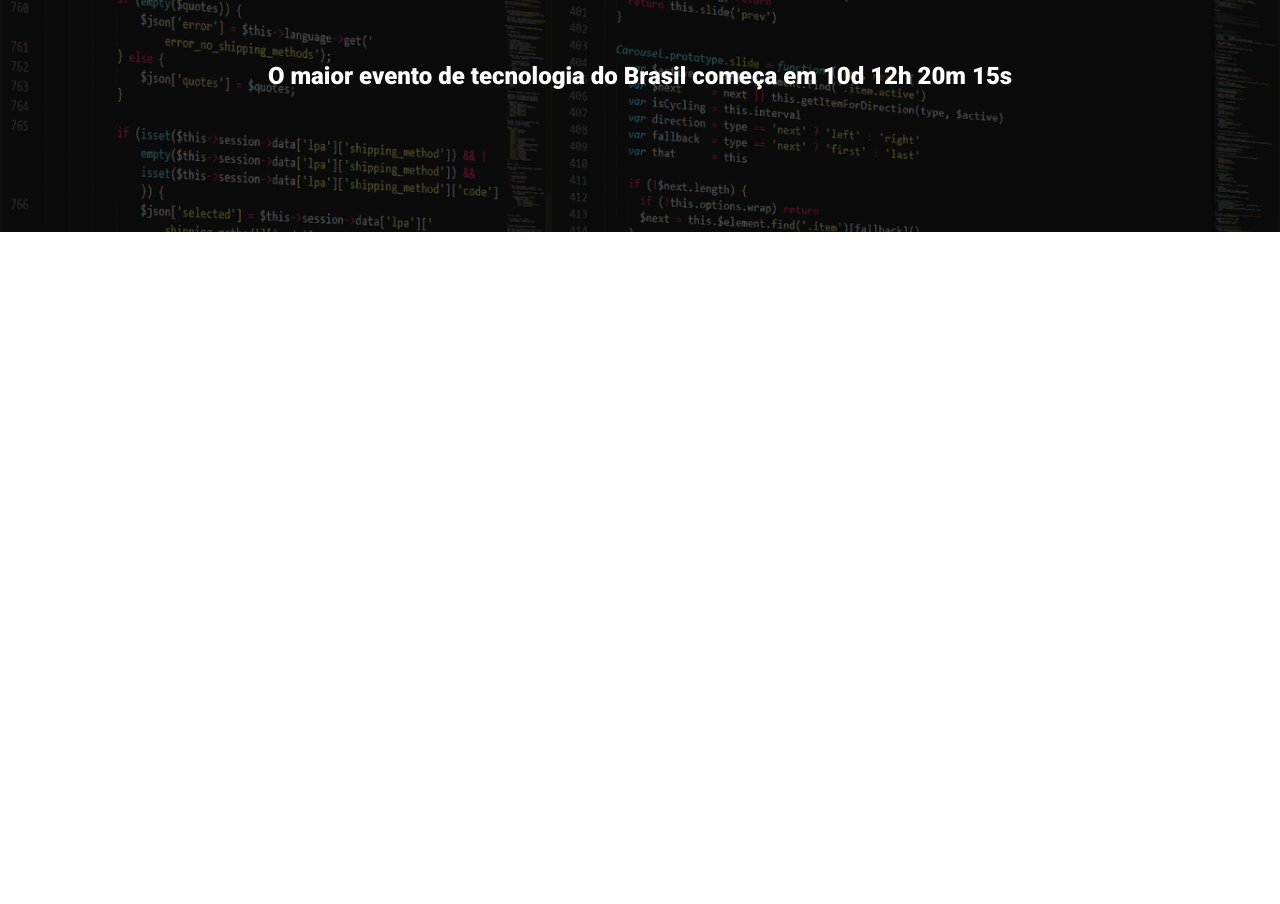
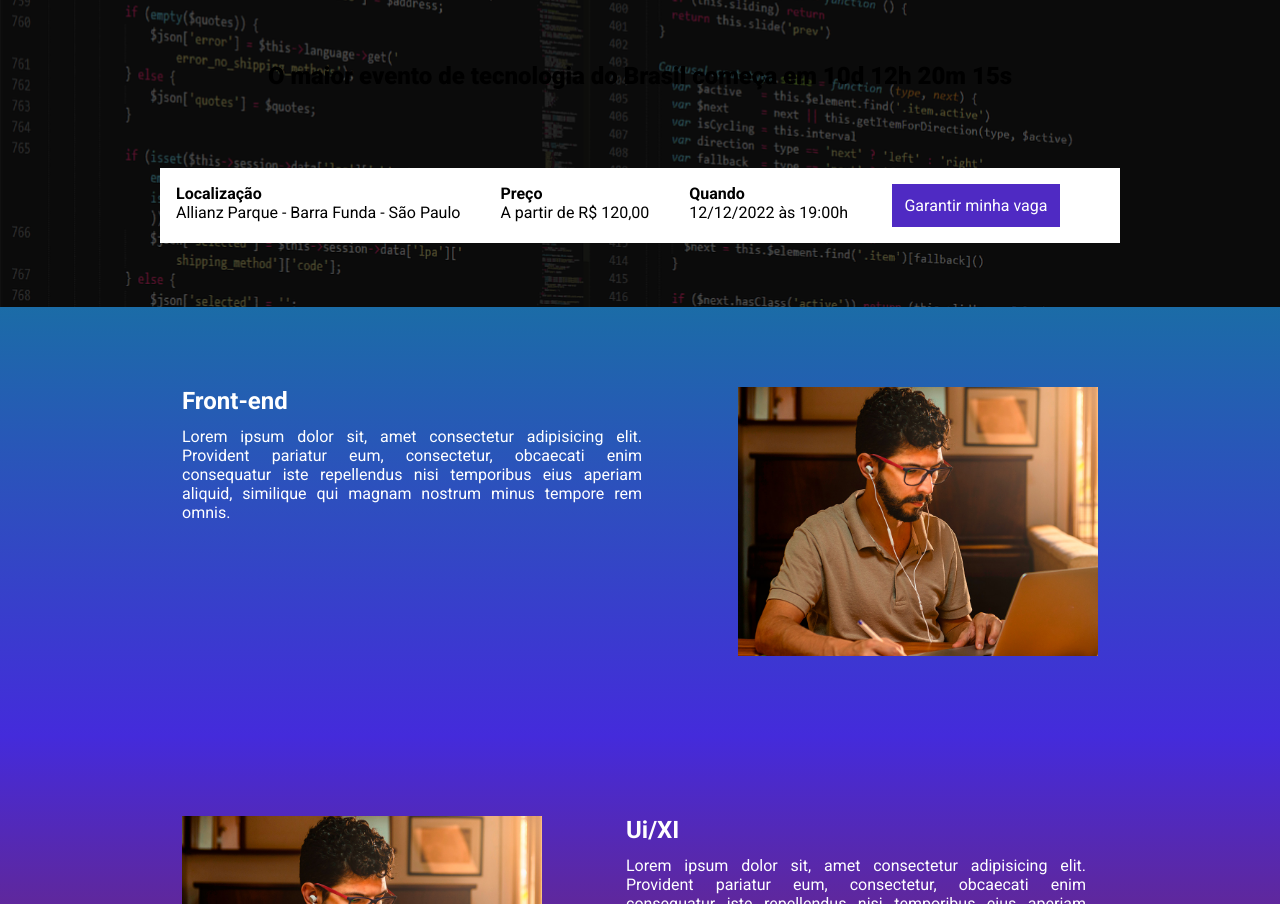
Before and after one commit to atilawfonseca/ebac_modulo_22, a website built with Parcel: page src/index.html in a window 1280 px wide. Shown: the part 196-1100 px from the top of the page. Before the commit the page ends 800 px from the top, so only its background shows below. Built offline with nearby package versions, Linux system fonts and the light colour scheme.

Commit message:
falta só inserir o comportamento com javascript

```diff
--- a/src/index.html
+++ b/src/index.html
@@ -7,6 +7,7 @@
     <link rel="preconnect" href="https://fonts.googleapis.com">
     <link rel="preconnect" href="https://fonts.gstatic.com" crossorigin>
     <link href="https://fonts.googleapis.com/css2?family=Roboto:ital,wght@0,100;0,300;0,400;0,500;0,700;0,900;1,100;1,300;1,400;1,500;1,700;1,900&display=swap" rel="stylesheet">
+    <link rel="stylesheet" href="https://unpkg.com/aos@next/dist/aos.css" />
     <link rel="stylesheet" href="styles/main.scss">
 
 </head>
@@ -17,9 +18,84 @@
             <p class="hero__text">
                 O maior evento de tecnologia do Brasil começa em 10d 12h 20m 15s
             </p>
+            <div class="infos-bar">
+                <ul class="infos-bar__infos">
+                    <li class="infos-bar__infos__item">
+                        <b>Localização</b>
+                        Allianz Parque - Barra Funda - São Paulo
+                    </li>
+                    <li class="infos-bar__infos__item">
+                        <b>Preço</b>
+                        A partir de R$ 120,00
+                    </li>
+                    <li class="infos-bar__infos__item">
+                        <b>Quando</b>
+                        12/12/2022 às 19:00h
+                    </li>
+                </ul>
+                <a href="#" class="button button--acesso">Garantir minha vaga</a>
+            </div>
         </div>
     </header>
-
+    <main>
+        <section class="event event--front-end">
+            <div class="container" data-aos="fade-right">
+                <div class="event__details">
+                    <h2 class="event__details__title">
+                        Front-end
+                    </h2>
+                    <p class="event__details__description">
+                        Lorem ipsum dolor sit, amet consectetur adipisicing elit. Provident pariatur eum, consectetur, obcaecati enim consequatur iste repellendus nisi temporibus eius aperiam aliquid,
+                        similique qui magnam nostrum minus tempore rem omnis.
+                    </p>
+                </div>
+                <img class="event__img" src="img/frontend.png" alt="Front-end">
+            </div>
+        </section>
+        <section class="event event--ui-xi ">
+            <div class="container --img-left" data-aos="fade-left">
+                <div class="event__details">
+                    <h2 class="event__details__title">
+                        Ui/XI
+                    </h2>
+                    <p class="event__details__description">
+                        Lorem ipsum dolor sit, amet consectetur adipisicing elit. Provident pariatur eum, consectetur, obcaecati enim consequatur iste repellendus nisi temporibus eius aperiam aliquid,
+                        similique qui magnam nostrum minus tempore rem omnis.
+                    </p>
+                </div>
+                <img class="event__img" src="img/frontend.png" alt="Front-end">
+            </div>
+        </section>
+        <section class="event event--data-ci">
+            <div class="container " data-aos="fade-right">
+                <div class="event__details">
+                    <h2 class="event__details__title">
+                        Ciencias de dados
+                    </h2>
+                    <p class="event__details__description">
+                        Lorem ipsum dolor sit, amet consectetur adipisicing elit. Provident pariatur eum, consectetur, obcaecati enim consequatur iste repellendus nisi temporibus eius aperiam aliquid,
+                        similique qui magnam nostrum minus tempore rem omnis.
+                    </p>
+                </div>
+                <img class="event__img" src="img/frontend.png" alt="Front-end">
+            </div>
+        </section>
+        <section class="event event--back-end">
+            <div class="container --img-left " data-aos="fade-left">
+                <div class="event__details">
+                    <h2 class="event__details__title">
+                        Back-end
+                    </h2>
+                    <p class="event__details__description">
+                        Lorem ipsum dolor sit, amet consectetur adipisicing elit. Provident pariatur eum, consectetur, obcaecati enim consequatur iste repellendus nisi temporibus eius aperiam aliquid,
+                        similique qui magnam nostrum minus tempore rem omnis.
+                    </p>
+                </div>
+                <img class="event__img" src="img/frontend.png" alt="Front-end">
+            </div>
+        </section>
+    </main>
+    <script src="https://unpkg.com/aos@next/dist/aos.js"></script>
     <script src="script/main.js" ></script>
 </body>
 </html>
--- a/src/script/main.js
+++ b/src/script/main.js
@@ -1 +1 @@
-console.log("ola mundo!");
+AOS.init();
--- /dev/null
+++ b/src/styles/_event.scss
@@ -0,0 +1,58 @@
+@use 'variables';
+.event {
+
+
+    &--front-end {
+        background-image: linear-gradient(variables.$azul1, variables.$azul2);
+    }
+    &--ui-xi {
+        background-image: linear-gradient(variables.$azul2,variables.$yellow1);
+    }
+    &--data-ci {
+        background-image: linear-gradient(variables.$yellow1,variables.$yellow2);
+    }
+    &--back-end {
+        background-image: linear-gradient(variables.$yellow2,variables.$yellow1);
+    }
+    .--img-left {
+        flex-direction: row-reverse;
+    }
+
+    padding: 80px 0px;
+    .container {
+        display: flex;
+        gap: 40px;
+
+
+    }
+
+    &__details {
+        display: block;
+        margin: 0px auto;
+        &__title {
+            display: block;
+            margin-bottom: 12px;
+        }
+        &__description {
+            text-align: justify;
+            max-width: 460px;
+            margin-right: 12px;
+            margin-bottom: 12px;
+        }
+    }
+    &__img {
+        display: block;
+        max-width: 360px;
+        width: 100%;
+        margin: 0px auto;
+    }
+
+    @media screen and (max-width: 640px) {
+
+        .container {
+            display: block;
+        }
+
+
+    }
+}
--- a/src/styles/_hero.scss
+++ b/src/styles/_hero.scss
@@ -1,3 +1,4 @@
+@use 'variables';
 .hero {
     padding-top: 100px;
     padding-bottom: 64px;
@@ -13,7 +14,7 @@
     &::before {
         top: 0px;
         left: 0px;
-        background-color: black;
+        background-color: variables.$textColor_secundario;
         height: 100%;
         width: 100%;
         position: absolute;
@@ -32,7 +33,7 @@
     &__text {
         margin-top: 64px;
         margin-bottom: 64px;
-        color: white;
+        color: variables.$textColor_secundario;
         line-height: 56px;
         font-weight: 800;
         text-align: center;
--- a/src/styles/_reset.scss
+++ b/src/styles/_reset.scss
@@ -3,4 +3,5 @@
     padding: 0;
     font-family: "Roboto", sans-serif;
     color: white;
+    list-style: none;
 }
--- /dev/null
+++ b/src/styles/_variables.scss
@@ -0,0 +1,8 @@
+$azul1 :#1B6CA7;
+$azul2: #442BDB;
+
+$yellow1: #89223B;
+$yellow2: #9C791D;
+
+$textColor: white;
+$textColor_secundario: black;
--- /dev/null
+++ b/src/styles/components/_button.scss
@@ -0,0 +1,14 @@
+.button {
+    padding: 12px;
+    text-align: center;
+    display: block;
+    text-decoration: none;
+    margin: 0px auto;
+    box-sizing: border-box;
+    &--acesso {
+        background-color: #4F2AC3;
+
+    }
+
+
+}
--- /dev/null
+++ b/src/styles/components/_infos_bar.scss
@@ -0,0 +1,32 @@
+.infos-bar {
+    background-color: white;
+    padding: 16px;
+    display: flex;
+    justify-content: space-between;
+
+    &__infos {
+        display: flex;
+        gap: 40px;
+        &__item {
+            color: black;
+
+            b {
+                display: block;
+                color: black;
+            }
+        }
+    }
+    @media screen and (max-width:640px) {
+
+        display: flex;
+        flex-direction: column;
+
+
+        &__infos {
+            display: flex;
+            flex-direction: column;
+            gap: 16px;
+            margin-bottom: 16px;
+        }
+    }
+}
--- a/src/styles/main.scss
+++ b/src/styles/main.scss
@@ -1,5 +1,9 @@
 @use 'reset';
 @use 'hero';
+@use 'components/infos_bar';
+@use 'components/button';
+@use 'event';
+@use 'variables';
 
 .container {
     max-width: 960px;
```
